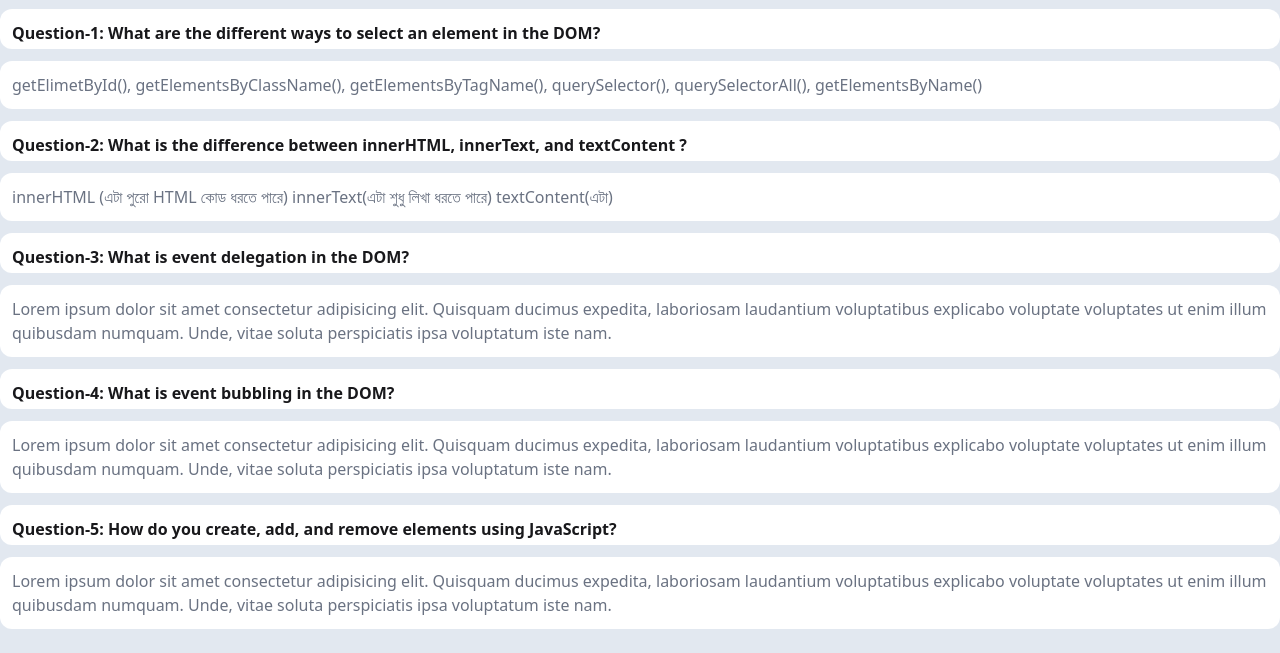
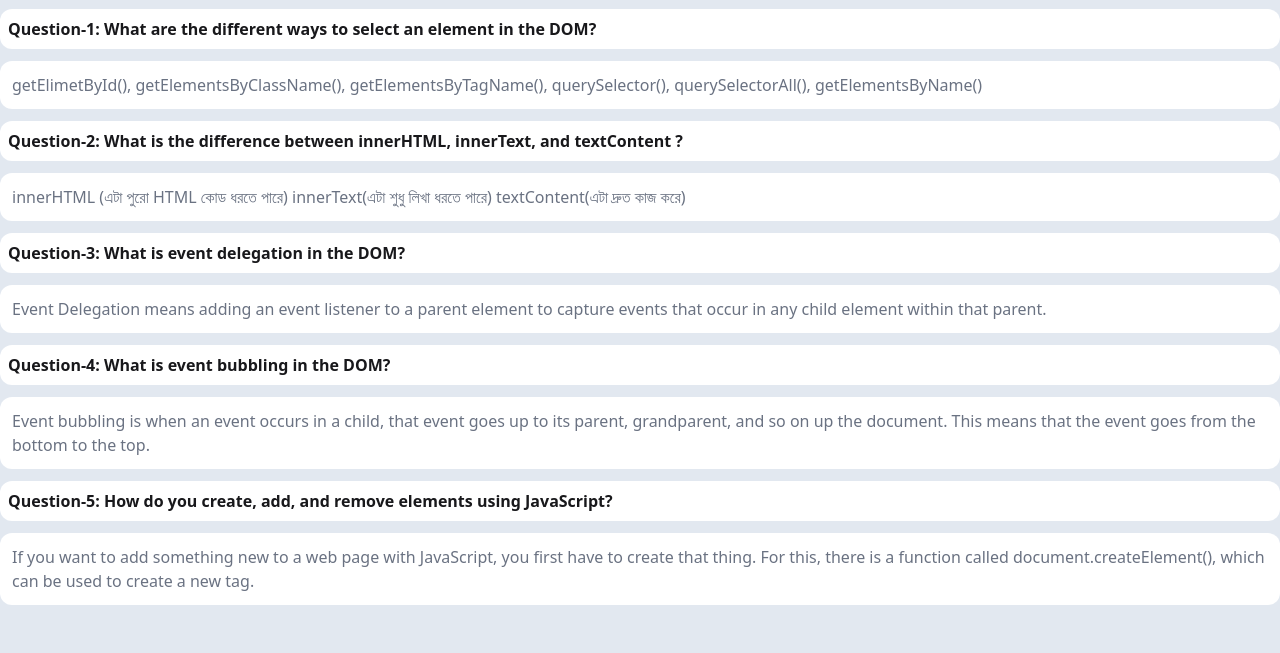
Before and after one commit to nurul836/Dev-boradone, a plain HTML site: page other.html in a window 1280 px wide. Shown: the part 147-800 px from the top of the page. Drawn offline with nearby package versions, Linux system fonts and the light colour scheme.

Commit message:
final submit

```diff
--- a/other.html
+++ b/other.html
@@ -22,8 +22,6 @@
 
                 <div class=" p-3">
                   <a href="./index.html" class="btn bg-blue-700 text-white rounded-lg">Back to Desk</a>
-
-
                 </div>
             </div>
           </div>
@@ -35,7 +33,7 @@
           <div>
             <div class="pt-3">
                 <div class="bg-white font-extrabold h-10  rounded-xl">
-                    <h1 class="p-3">Question-1: What are the different ways to select an element in the DOM?</h1>
+                    <h1 class="p-2">Question-1: What are the different ways to select an element in the DOM?</h1>
                   </div>
 
                   <div class="bg-white mt-3 rounded-xl">
@@ -47,47 +45,48 @@
               </div>
             <div class="pt-3">
                 <div class="bg-white font-extrabold h-10  rounded-xl">
-                    <h1 class="p-3">Question-2: What is the difference between innerHTML, innerText, and textContent ?</h1>
+                    <h1 class="p-2">Question-2: What is the difference between innerHTML, innerText, and textContent ?</h1>
                   </div>
 
                   <div class="bg-white mt-3 rounded-xl">
                     <h1 class="p-3 text-gray-500">
                         innerHTML (এটা পুরো HTML কোড ধরতে পারে)
                         innerText(এটা শুধু লিখা ধরতে পারে)
-                        textContent(এটা)
+                        textContent(এটা দ্রুত কাজ করে)
                     </h1>
 
                   </div>
               </div>
             <div class="pt-3">
                 <div class="bg-white font-extrabold h-10  rounded-xl">
-                    <h1 class="p-3">Question-3: What is event delegation in the DOM?</h1>
+                    <h1 class="p-2">Question-3: What is event delegation in the DOM?</h1>
                   </div>
 
                   <div class="bg-white mt-3 rounded-xl">
-                    <h1 class="p-3 text-gray-500">Lorem ipsum dolor sit amet consectetur adipisicing elit. Quisquam ducimus expedita, laboriosam laudantium voluptatibus explicabo voluptate voluptates ut enim illum quibusdam numquam. Unde, vitae soluta perspiciatis ipsa voluptatum iste nam.</h1>
+                    <h1 class="p-3 text-gray-500">Event Delegation means adding an event listener to a parent element to capture events that occur in any child element within that parent.</h1>
 
                   </div>
               </div>
             <div class="pt-3">
                 <div class="bg-white font-extrabold h-10  rounded-xl">
-                    <h1 class="p-3">Question-4: What is event bubbling in the DOM?
+                    <h1 class="p-2">Question-4: What is event bubbling in the DOM?
 
                     </h1>
                   </div>
 
                   <div class="bg-white mt-3 rounded-xl">
-                    <h1 class="p-3 text-gray-500">Lorem ipsum dolor sit amet consectetur adipisicing elit. Quisquam ducimus expedita, laboriosam laudantium voluptatibus explicabo voluptate voluptates ut enim illum quibusdam numquam. Unde, vitae soluta perspiciatis ipsa voluptatum iste nam.</h1>
+                    <h1 class="p-3 text-gray-500">Event bubbling is when an event occurs in a child, that event goes up to its parent, grandparent, and so on up the document. This means that the event goes from the bottom to the top.</h1>
 
                   </div>
               </div>
             <div class="pt-3">
                 <div class="bg-white font-extrabold h-10  rounded-xl">
-                    <h1 class="p-3">Question-5: How do you create, add, and remove elements using JavaScript?</h1>
+                    <h1 class="p-2">Question-5: How do you create, add, and remove elements using JavaScript?</h1>
                   </div>
 
                   <div class="bg-white mt-3 rounded-xl">
-                    <h1 class="p-3 text-gray-500">Lorem ipsum dolor sit amet consectetur adipisicing elit. Quisquam ducimus expedita, laboriosam laudantium voluptatibus explicabo voluptate voluptates ut enim illum quibusdam numquam. Unde, vitae soluta perspiciatis ipsa voluptatum iste nam.</h1>
+                    <h1 class="p-3 text-gray-500">If you want to add something new to a web page with JavaScript, you first have to create that thing.
+                        For this, there is a function called document.createElement(), which can be used to create a new tag.</h1>
 
                   </div>
               </div>
```
Also changed, not shown: devBoard.js (+21 -5 lines).
